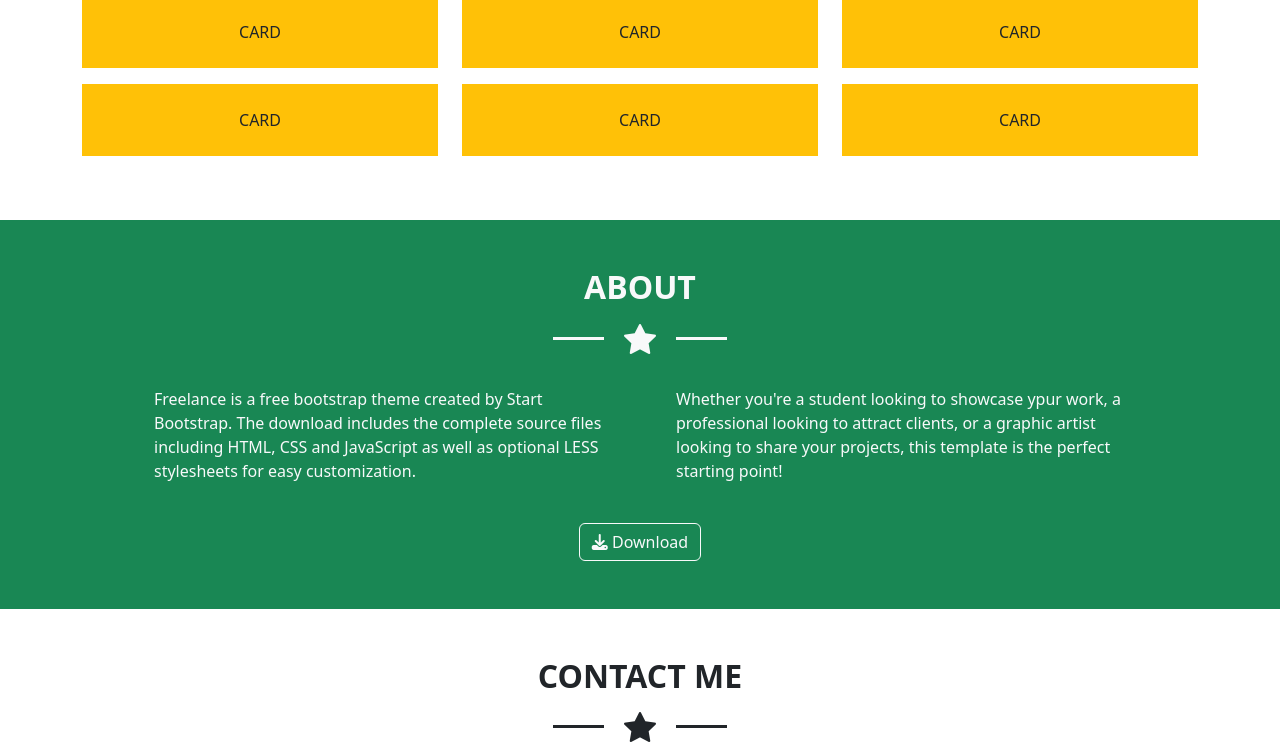
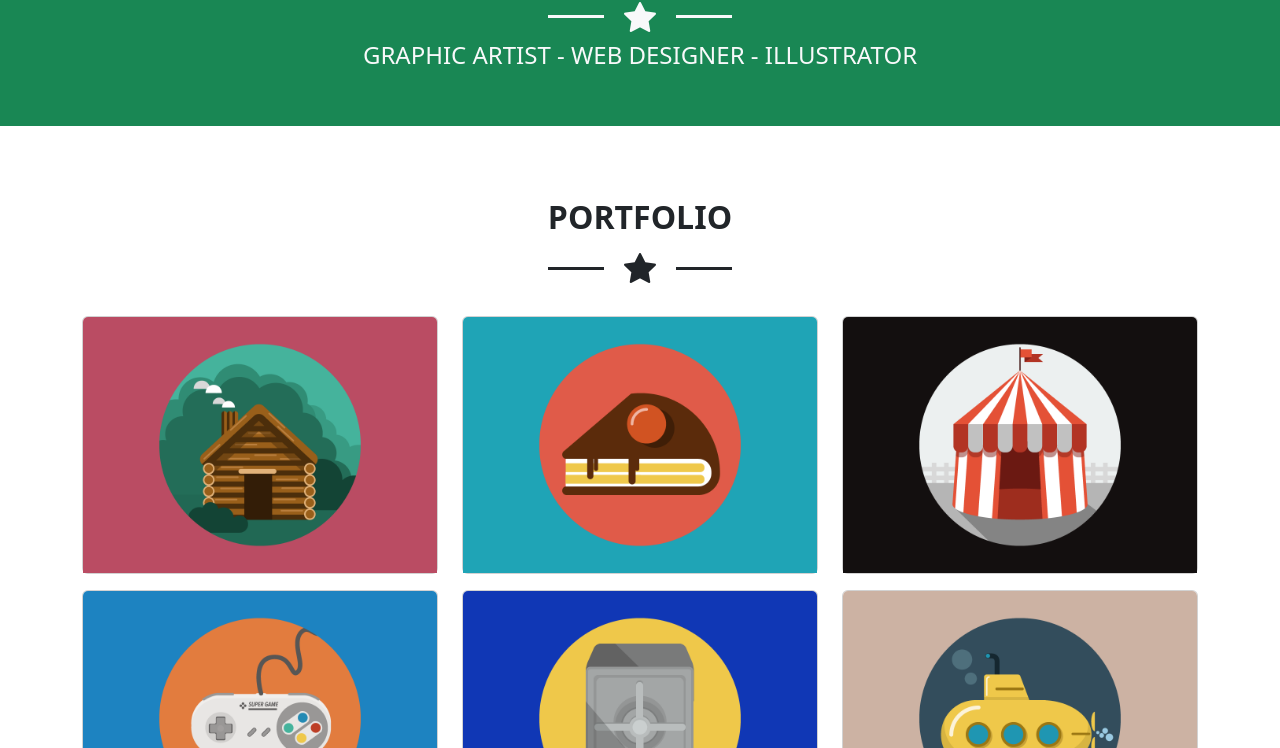
Before and after one commit to Pierp23/html-css-bootstrap-freelancer, a plain HTML site: page index.html in a window 1280 px wide. Shown: the part 513-1261 px from the top of the page. Drawn offline with nearby package versions, Linux system fonts and the light colour scheme.

Commit message:
Sezione: Start

```diff
--- a/index.html
+++ b/index.html
@@ -48,49 +48,70 @@
 
 
         <main>
-
             <section class="bg-success text-center py-5">
-                    <div class="container-sm">
-                        IMG
-                        <h1>START BOOTSTRAP</h1>
-                        <h4>XYZ</h4>
+                <div class="container-sm text-light">
+                    <div class="m-auto">
+                        <img class="w-25" src="img/avatar.svg" alt="">
+                    </div>
+                    <h1 class="fw-bold text-center">
+                        START BOOTSTRAP
+                    </h1>
+                    <div>
+                        <div class="decoration-star text-center">
+                            <div class="line"></div>
+                            <i class="bi bi-star-fill px-3" style="font-size: 2rem; vertical-align: middle;" ></i>
+                            <div class="line"></div>
+                        </div>
+                    </div>
+                    <h4>
+                        GRAPHIC ARTIST - WEB DESIGNER - ILLUSTRATOR
+                    </h4>
                 </div>
             </section>
 
             <section class="py-5">
                 <div class="container-sm">
-                        <div class="info py-5 text-center">
-                            <h2>PORTFOLIO</h2>
+                    <div class="info py-4 text-center">
+                        <h2 class="fw-bold text-center">
+                            PORTFOLIO
+                        </h2>
+                        <div>
+                            <div class="decoration-star text-center">
+                                <div class="line"></div>
+                                <i class="bi bi-star-fill px-3" style="font-size: 2rem; vertical-align: middle;" ></i>
+                                <div class="line"></div>
+                            </div>
+                        </div>
                     </div>
                     <div class="row">
                         <div class="col-md-6 col-xl-4 mb-3 ">
-                                <div class="p-4 bg-warning text-center">
-                                    CARD
+                            <div class="card">
+                                <img src="img/cabin.png" class="card-img-top" alt="...">
                             </div>
                         </div>
                         <div class="col-md-6 col-xl-4 mb-3 ">
-                                <div class="p-4 bg-warning text-center">
-                                    CARD
+                            <div class="card">
+                                <img src="img/cake.png" class="card-img-top" alt="...">
                             </div>
                         </div>
                         <div class="col-md-6 col-xl-4 mb-3 ">
-                                <div class="p-4 bg-warning text-center">
-                                    CARD
+                            <div class="card">
+                                <img src="img/circus.png" class="card-img-top" alt="...">
                             </div>
                         </div>
                         <div class="col-md-6 col-xl-4 mb-3 ">
-                                <div class="p-4 bg-warning text-center">
-                                    CARD
+                            <div class="card">
+                                <img src="img/game.png" class="card-img-top" alt="...">
                             </div>
                         </div>
                         <div class="col-md-6 col-xl-4 mb-3 ">
-                                <div class="p-4 bg-warning text-center">
-                                    CARD
+                            <div class="card">
+                                <img src="img/safe.png" class="card-img-top" alt="...">
                             </div>
                         </div>
                         <div class="col-md-6 col-xl-4 mb-3 ">
-                                <div class="p-4 bg-warning text-center">
-                                    CARD
+                            <div class="card">
+                                <img src="img/submarine.png" class="card-img-top" alt="...">
                             </div>
                         </div>
                     </div>
@@ -130,9 +151,6 @@
                             </button>
                         </div>
                     </div>
-
-
-
                 </div>
             </section>
 
```
Lines whose indentation alone changed are shown as unchanged.
